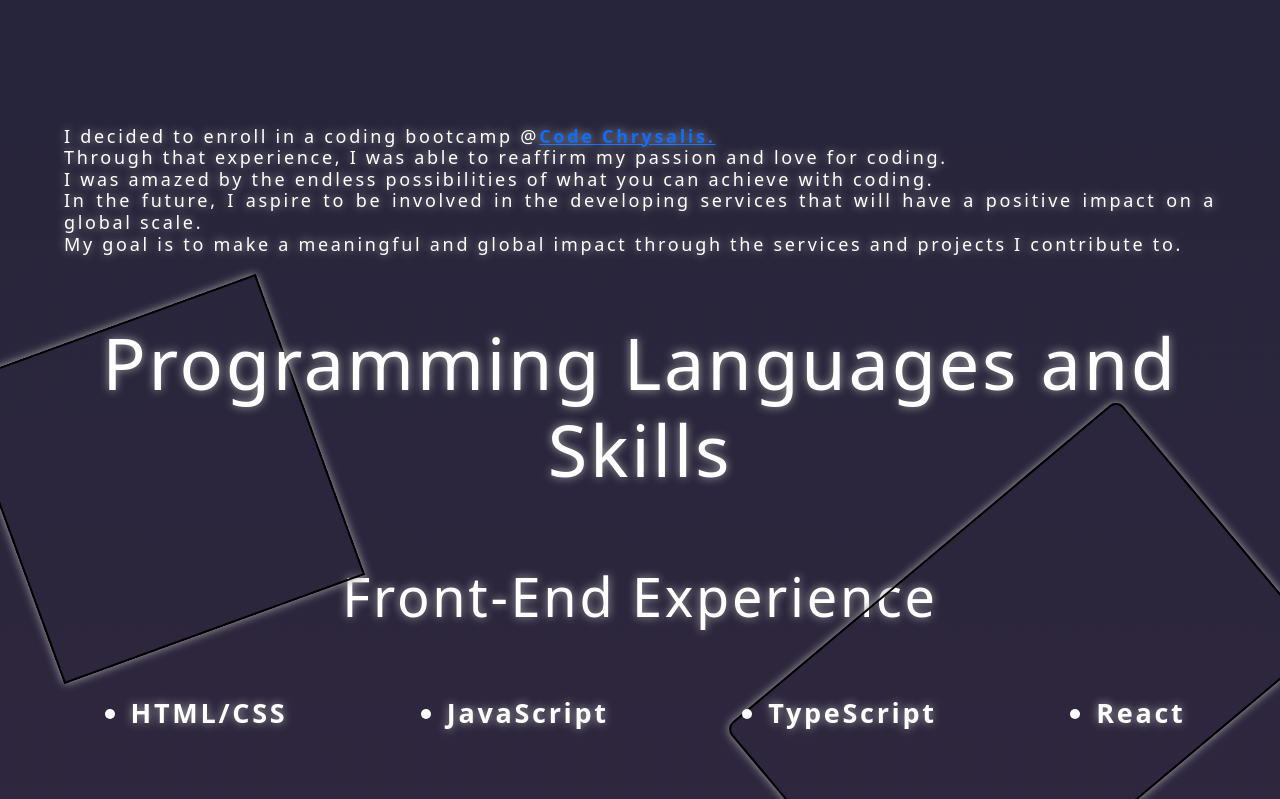
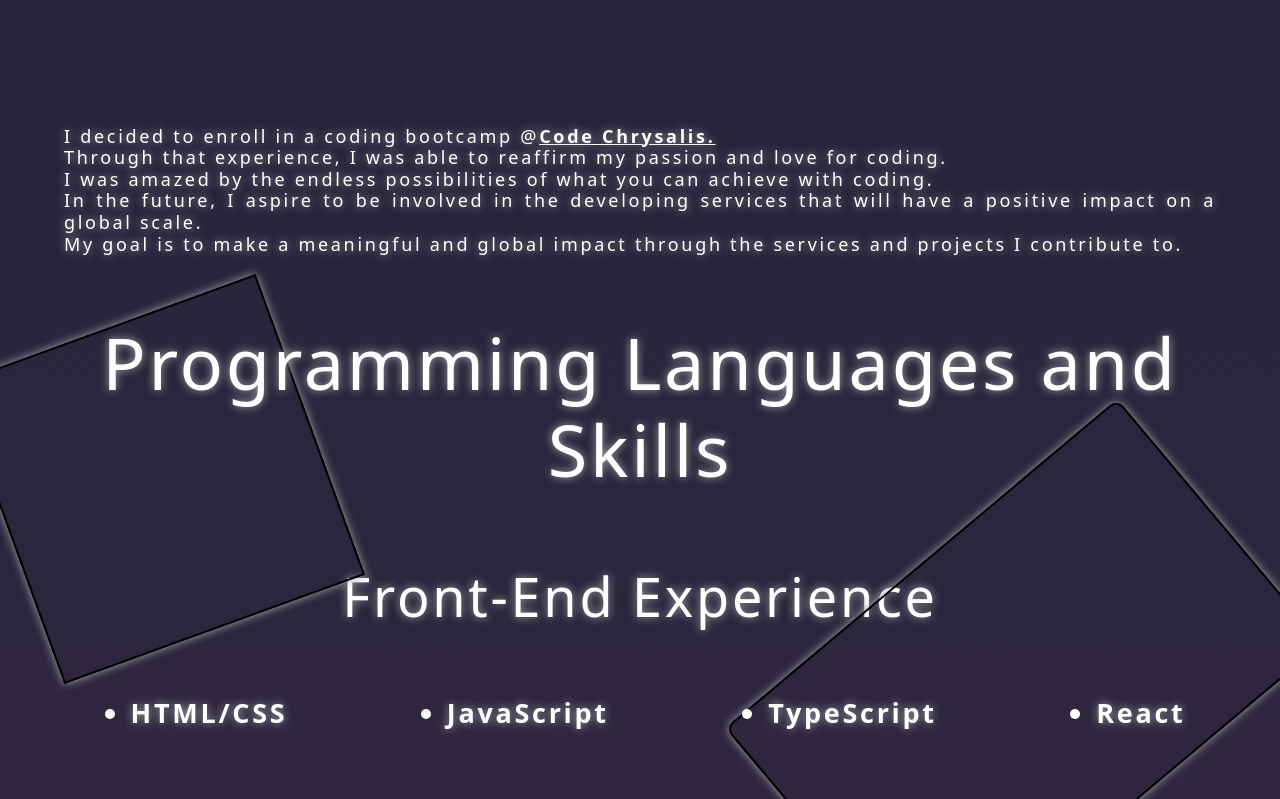
Before and after one commit to kazuki0216/personal-portfolio, a React (Create React App) app in the folder my-app/: page / in a window 1280 px wide. Shown: the part 2421-3220 px from the top of the page. Built offline with nearby package versions, Linux system fonts and the light colour scheme; the HTML template or start-up script is replaced by a standard one.

Commit message:
chore: add css styling

```diff
--- a/my-app/src/App.css
+++ b/my-app/src/App.css
@@ -5,7 +5,9 @@
   font-weight: 700;
   text-shadow: 0 0 10px rgb(168, 168, 168);
 }
-
+.Intro a {
+  color: white;
+}
 body {
   overflow-x: hidden;
 }
--- a/my-app/src/Contact.css
+++ b/my-app/src/Contact.css
@@ -2,6 +2,7 @@
   margin-left: 5%;
   margin-top: 10%;
   text-align: left;
+  margin-bottom: 5%;
 }
 
 .contact-info h2 {
```
